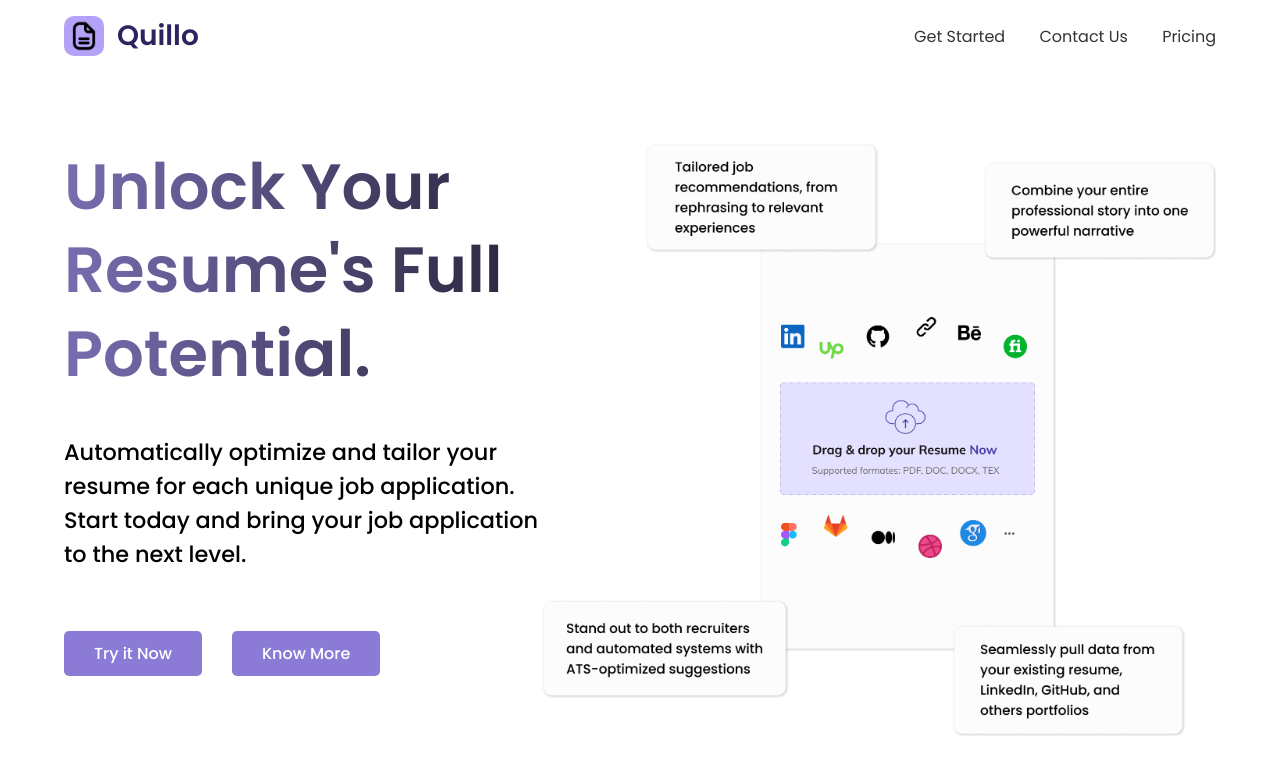
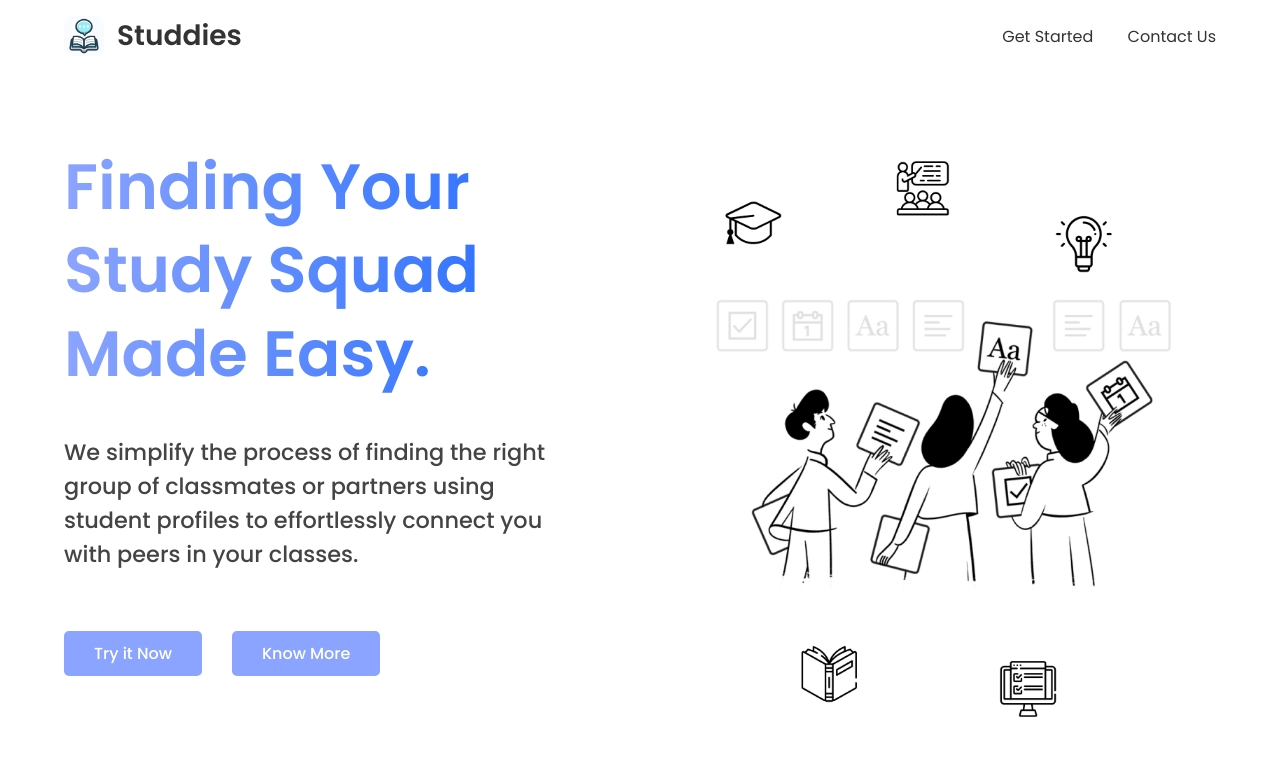
Before and after one commit to christellelopez/CS278-Studdies, a plain HTML site: page index.html in a window 1280 px wide. Drawn offline with Linux system fonts and the light colour scheme.

Commit message:
Landing Page

```diff
--- a/index.css
+++ b/index.css
@@ -37,7 +37,7 @@ nav {
 .brand-name {
     font-weight: 600;
     font-size: 28px; /* Adjust size as needed */
-    color: #2e235e;
+    color: #333;
 }
 
 .nav-links a {
@@ -49,7 +49,7 @@ nav {
 }
 
 .nav-links a:hover {
-    color: #796db0; /* Color on hover. Change as per your theme */
+    color: #8ba4ff; /* Color on hover. Change as per your theme */
 }
 
 /* Main Content Styles */
@@ -74,7 +74,7 @@ nav {
 }
 
 .intro h1 {
-    background: linear-gradient(90deg, #796db0, #272339);
+    background: linear-gradient(90deg, #8ba4ff, #216bff);
     -webkit-background-clip: text;
     background-clip: text;
     color: transparent;
@@ -86,7 +86,7 @@ nav {
 }
 
 .intro p {
-    color: black;
+    color: #444;
     font-size: 1.4rem;
     font-weight: 500;
     margin-bottom: 60px; /* Spacing between subtext and buttons */
@@ -102,7 +102,7 @@ nav {
 .primary-btn {
     font-family: Poppins, 'sans-serif';
     font-weight: 500;
-    background-color: #8b7bd6; /* Adjust the shade if necessary */
+    background-color: #8ba4ff; /* Adjust the shade if necessary */
     color: rgb(255, 255, 255);
     padding: 10px 30px;
     border: none;
@@ -114,12 +114,12 @@ nav {
 }
 
 .primary-btn:hover {
-    background-color: #ad9ee9;
+    background-color: #216bff;
     transform: scale(1.05); /* 5% larger on hover */
 }
 
 .graphic-container {
-    width: 62%; /* Remaining 50% of space */
+    width: 48%; /* Remaining 50% of space */
     display: flex;
     align-items: center;
     justify-content: center;
--- a/index.html
+++ b/index.html
@@ -3,8 +3,8 @@
 <head>
     <meta charset="UTF-8">
     <meta name="viewport" content="width=device-width, initial-scale=1.0">
-    <title>Quillo - Unlock Your Resume's Full Potential</title>
-    <link rel="icon" type="image/x-icon" href="static/images/favicon.ico">
+    <title>Studdies - Find your studymates with ease</title>
+    <link rel="icon" type="image/x-icon" href="static/images/studdies_logo.ico">
     <link rel="stylesheet" href="index.css">
     <!-- Google Font Poppins -->
     <link href="https://fonts.googleapis.com/css2?family=Poppins:wght@400;500;600&display=swap" rel="stylesheet">
@@ -15,8 +15,8 @@
         <div class="nav-container">
             <!-- Logo, Brand Name, and Menu Toggle Button -->
             <div class="brand">
-                <img src="static/images/logo.jpg" alt="Quillo Logo" class="logo-icon">
-                <span class="brand-name">Quillo</span>
+                <img src="static/images/studdies_logo.png" alt="Studdies Logo" class="logo-icon">
+                <span class="brand-name">Studdies</span>
             </div>
 
             <!-- Hamburger Menu Button -->
@@ -29,8 +29,7 @@
             <!-- Navigation Links -->
             <div class="nav-links">
                 <a href="https://tally.so/r/w5jP7o">Get Started</a>
-                <a href="mailto:aryanguls@gmail.com">Contact Us</a>
-                <a href="#">Pricing</a>
+                <a href="mailto:crissyl@stanford.edu">Contact Us</a>
             </div>
         </div>
     </nav>
@@ -41,17 +40,17 @@
         <!-- Separated container for main content -->
         <div class="content-container">
             <div class="intro">
-                <h1>Unlock Your Resume's Full Potential.</h1>
-                <p>Automatically optimize and tailor your resume for each unique job application. Start today and bring your job application to the next level.</p>
+                <h1>Finding Your Study Squad Made Easy.</h1>
+                <p>We simplify the process of finding the right group of classmates or partners using student profiles to effortlessly connect you with peers in your classes.</p>
                 <div class="btn-group">
                     <a href="https://tally.so/r/w5jP7o" class="primary-btn">Try it Now</a>
-                    <a href="mailto:aryanguls@gmail.com" class="primary-btn">Know More</a>
+                    <a href="mailto:crissyl@stanford.edu" class="primary-btn">Know More</a>
                 </div>
             </div>
 
             <!-- Right-side content -->
             <div class="graphic-container">
-                <img src="static/images/graphic7.png" alt="Description of your graphic" class="main-graphic">
+                <img src="static/images/Screenshot 2024-05-13 at 2.43.39 PM.png" alt="Description of your graphic" class="main-graphic">
             </div>
 
         </div>
```
Also changed, not shown: signup.html (added), static/images/Screenshot 2024-05-13 at 2.43.39 PM.png (added), static/images/favicon.ico (deleted), static/images/graphic7.png (deleted), static/images/logo.jpg (deleted), static/images/studdies_graphic.png (added), static/images/studdies_logo.ico (added), static/images/studdies_logo.png (added), static/images/studdies_mainGraphic.png (added), 1 other file.
